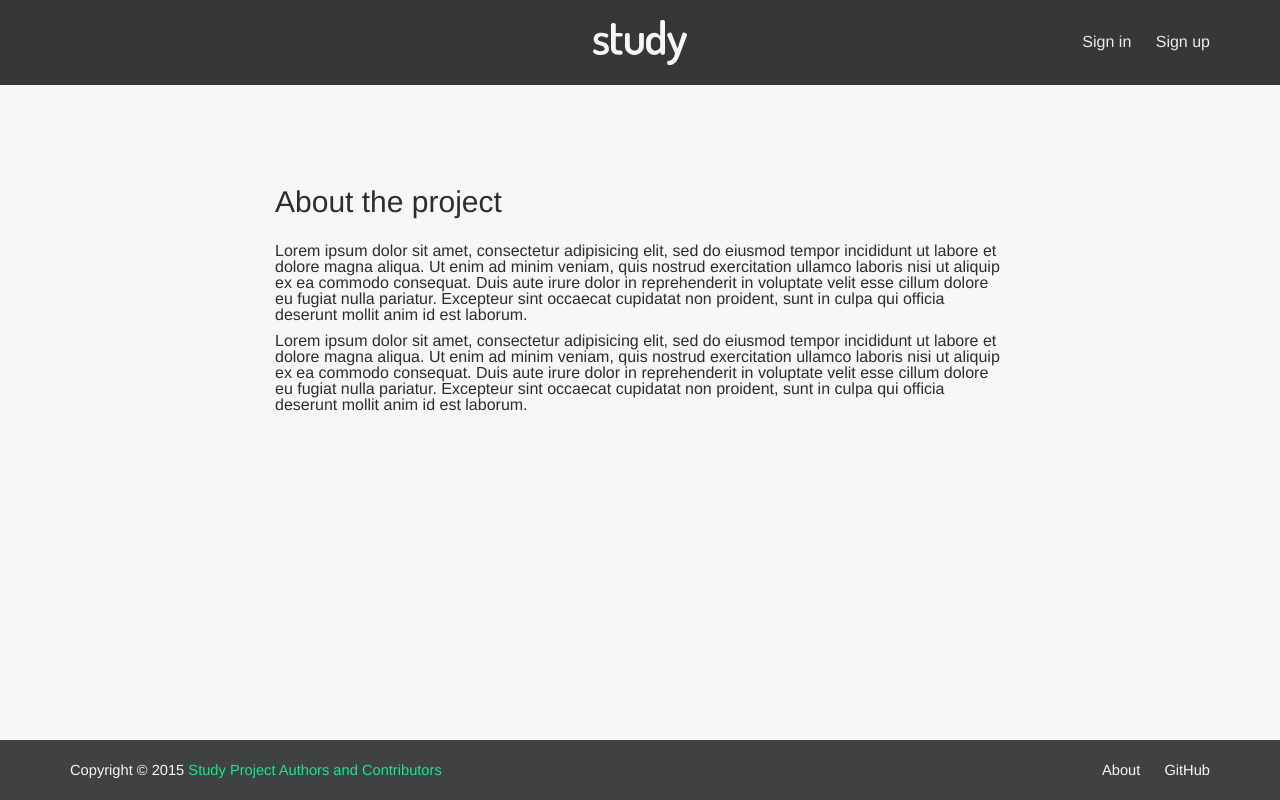
After one commit to csebastian2/study, a Django app: page /about/ in a window 1280 px wide. The commit adds this page. Run offline with Django 3.2, Linux system fonts and the light colour scheme; style sheets or scripts are compiled from the project's sources; some libraries are stand-ins or nearby versions.

Commit message:
Added about page to the core application

```diff
--- /dev/null
+++ b/core/templates/core/about.html
@@ -0,0 +1,32 @@
+{% extends "core/content.html" %}
+{% load staticfiles i18n %}
+
+{% block site_title %}About - Study &laquo; {% trans "Organize your education" %}{% endblock %}
+
+{% block site_content %}
+    <div id="site-content" class="page page-padding page-core-about">
+        <div class="container">
+            <div class="col-xs-12 col-sm-10 col-sm-offset-1 col-md-8 col-md-offset-2">
+                <article class="fullwidth">
+                    <h2 class="page-title">{% trans "About the project" %}</h2>
+                    <p>Lorem ipsum dolor sit amet, consectetur adipisicing elit, sed do eiusmod
+    tempor incididunt ut labore et dolore magna aliqua. Ut enim ad minim veniam,
+    quis nostrud exercitation ullamco laboris nisi ut aliquip ex ea commodo
+    consequat. Duis aute irure dolor in reprehenderit in voluptate velit esse
+    cillum dolore eu fugiat nulla pariatur. Excepteur sint occaecat cupidatat non
+    proident, sunt in culpa qui officia deserunt mollit anim id est laborum.</p>
+                    <p>Lorem ipsum dolor sit amet, consectetur adipisicing elit, sed do eiusmod
+    tempor incididunt ut labore et dolore magna aliqua. Ut enim ad minim veniam,
+    quis nostrud exercitation ullamco laboris nisi ut aliquip ex ea commodo
+    consequat. Duis aute irure dolor in reprehenderit in voluptate velit esse
+    cillum dolore eu fugiat nulla pariatur. Excepteur sint occaecat cupidatat non
+    proident, sunt in culpa qui officia deserunt mollit anim id est laborum.</p>
+                </article>
+            </div>
+        </div>
+
+
+    </div>
+
+
+{% endblock %}
--- a/core/templates/core/content.html
+++ b/core/templates/core/content.html
@@ -60,13 +60,13 @@
                 <div class="row">
                     <div class="col-xs-12 col-sm-8">
                         <div class="side-left">
-                            Copyright &copy; 2015 <a target="_blank" href="https://github.com/tkajtoch/study/AUTHORS.md">Study Project Authors and Contributors</a>
+                            Copyright &copy; 2015 <a target="_blank" href="https://github.com/tkajtoch/study/AUTHORS">Study Project Authors and Contributors</a>
                         </div>
                     </div>
                     <div class="col-xs-12 col-sm-4">
                         <div class="side-right">
                             <ul>
-                                <li><a href="#">{% trans "About" %}</a></li>
+                                <li><a href="{% url 'core:about' %}">{% trans "About" %}</a></li>
                                 <li><a target="_blank" href="https://github.com/tkajtoch/study/">{% trans "GitHub" %}</a></li>
                             </ul>
                         </div>
--- a/core/urls.py
+++ b/core/urls.py
@@ -3,5 +3,6 @@ from . import views
 
 urlpatterns = [
     url(r'^$', views.IndexView.as_view(), name='index'),
+    url(r'^about/$', views.AboutView.as_view(), name='about'),
     url(r'^dashboard/$', views.DashboardView.as_view(), name='dashboard'),
 ]
--- a/core/views.py
+++ b/core/views.py
@@ -20,3 +20,7 @@ class DashboardView(View):
 
     def get(self, request):
         return render(request, 'core/dashboard.html')
+
+
+class AboutView(TemplateView):
+    template_name = 'core/about.html'
--- a/scss/main.scss
+++ b/scss/main.scss
@@ -19,3 +19,4 @@ This will be converted into CSS automatically.
 // Core
 @import "page_core_index";
 @import "page_core_dashboard";
+@import "page_core_about";
```
